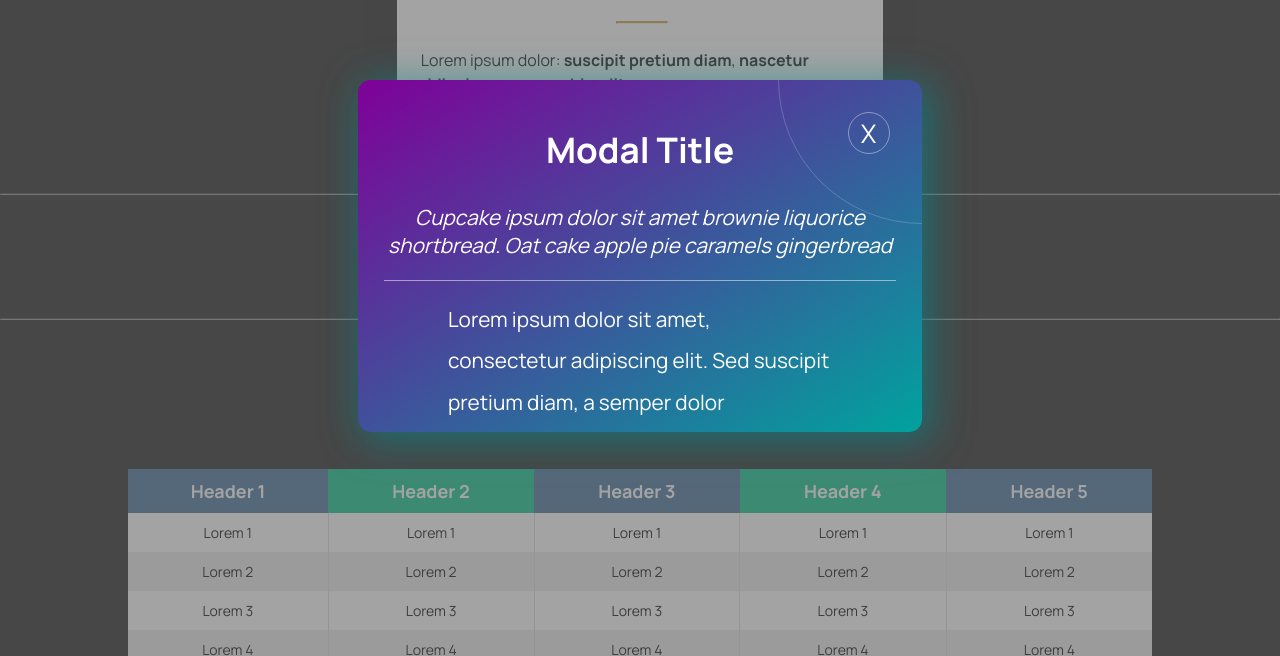
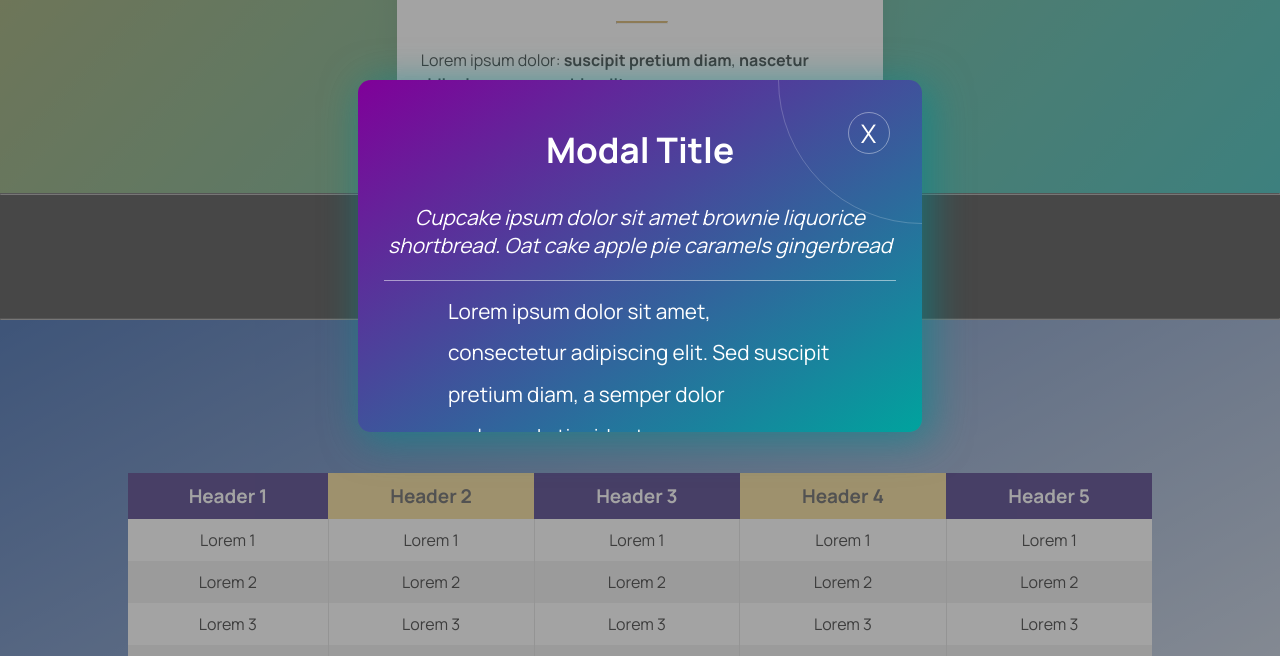
Before and after one commit to PiotrSmola/Responsive-website-template, a plain HTML site: page services.html in a window 1280 px wide. Both pictures are taken after a click on the link "Open Modal". Shown: the part 2441-3097 px from the top of the page. Drawn offline with nearby package versions, Linux system fonts and the light colour scheme.

Commit message:
Completed Services page

```diff
--- a/css/styleServices.css
+++ b/css/styleServices.css
@@ -262,6 +262,7 @@ main {
     background-position: center;
     height: 100%;
     border-radius: 10px;
+    box-shadow: 0px 0px 100px #6f0000bc;
 }
 
 .introText {
@@ -364,6 +365,7 @@ main {
     font-weight: 400;
     font-style: normal;
     padding: 4vmin;
+    background-image: linear-gradient(to right bottom, hsl(34, 100%, 42%), hsl(178, 100%, 33%));
 }
 
 .cards {
@@ -584,7 +586,7 @@ a:link {
     justify-content: center;
     align-items: center;
     flex: 1;
-    height: 50%;
+    height: 45%;
     padding: 0 4rem;
     font-size: 1.3rem;
     line-height: 2;
@@ -655,12 +657,12 @@ a:link {
     font-weight: 400;
     font-style: normal;
     -webkit-font-smoothing: antialiased;
-    background-color: transparent;
+    background-image: linear-gradient(to right bottom, #033b96, #ECECEC);
 }
 
 h2 {
     text-align: center;
-    font-size: 2.2rem;
+    font-size: 2.3rem;
     text-transform: uppercase;
     letter-spacing: 1px;
     color: white;
@@ -678,7 +680,7 @@ h2 {
 
 .fl-table {
     border-radius: 5px;
-    font-size: 18px;
+    font-size: 19px;
     font-weight: normal;
     border: none;
     border-collapse: collapse;
@@ -695,7 +697,7 @@ h2 {
 
 .fl-table td {
     border-right: 1px solid #dbdbdb;
-    font-size: 14px;
+    font-size: 16px;
 }
 
 .fl-table td:last-child {
@@ -703,14 +705,14 @@ h2 {
 }
 
 .fl-table thead th {
-    color: #ffffff;
-    background: #02c188;
+    color: #353535;
+    background: #e8aa0087;
 }
 
 
 .fl-table thead th:nth-child(odd) {
     color: #ffffff;
-    background: #3d6b99;
+    background: #1b0568;
 }
 
 .fl-table tr:nth-child(even) {
--- a/services.html
+++ b/services.html
@@ -200,7 +200,7 @@
 
         <section class="priceTable">
 
-            <h2>Lorem Ipsum</h2>
+            <h2>Our Pricing</h2>
 <div class="table-wrapper">
     <table class="fl-table">
         <thead>
```
